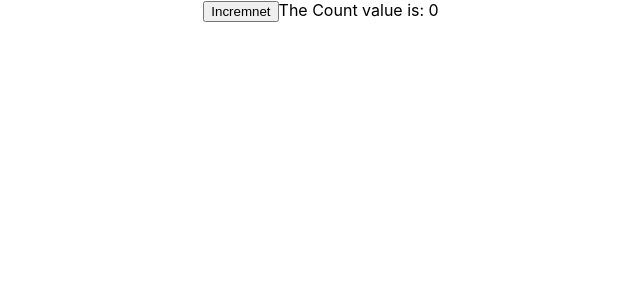
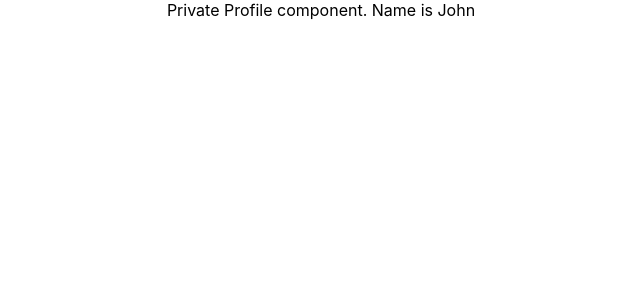
Before and after one commit to ayush-devshark/React-TypeScript, a React (Create React App) app: page / in a window 1280 px wide. Shown: the top 300 px of the page, without its empty margins (319-959 px from the left). Built offline with nearby package versions, Linux system fonts and the light colour scheme.

Commit message:
Component prop

```diff
--- a/src/App.tsx
+++ b/src/App.tsx
@@ -10,11 +10,13 @@ import Button from './components/Button';
 import Input from './components/Input';
 import Container from './components/Container';
 import LoggedIn from './components/state/LoggedIn';
-// import { ThemeContextProvider } from './components/context/ThemeContext';
-// import Box from './components/context/Box';
-// import User from './components/context/User';
-// import { UserContextProvider } from './components/context/UserContext';
+import { ThemeContextProvider } from './components/context/ThemeContext';
+import Box from './components/context/Box';
+import User from './components/context/User';
+import { UserContextProvider } from './components/context/UserContext';
 import Counter from './components/class/Counter';
+import Private from './components/auth/Private';
+import Profile from './components/auth/Profile';
 
 function App() {
     const personName = {
@@ -64,7 +66,8 @@ function App() {
             <UserContextProvider>
                 <User />
             </UserContextProvider> */}
-            <Counter message='The Count value is: ' />
+            {/* <Counter message='The Count value is: ' /> */}
+            <Private isLoggedIn={true} component={Profile} />
         </div>
     );
 }
--- /dev/null
+++ b/src/components/auth/Login.tsx
@@ -0,0 +1,5 @@
+const Login = () => {
+    return <div>Please login to continue</div>;
+};
+
+export default Login;
--- /dev/null
+++ b/src/components/auth/Private.tsx
@@ -0,0 +1,17 @@
+import Login from './Login';
+import { ProfileProps } from './Profile';
+
+type PrivateProps = {
+    isLoggedIn: boolean;
+    component: React.ComponentType<ProfileProps>;
+};
+
+const Private = ({ isLoggedIn, component: Component }: PrivateProps) => {
+    if (isLoggedIn) {
+        return <Component name='John' />;
+    } else {
+        return <Login />;
+    }
+};
+
+export default Private;
--- /dev/null
+++ b/src/components/auth/Profile.tsx
@@ -0,0 +1,11 @@
+import React from 'react';
+
+export type ProfileProps = {
+    name: string;
+};
+
+const Profile = ({ name }: ProfileProps) => {
+    return <div>Private Profile component. Name is {name}</div>;
+};
+
+export default Profile;
```
Also changed, not shown: 1 other file (tests, documents, lock files or other folders).
